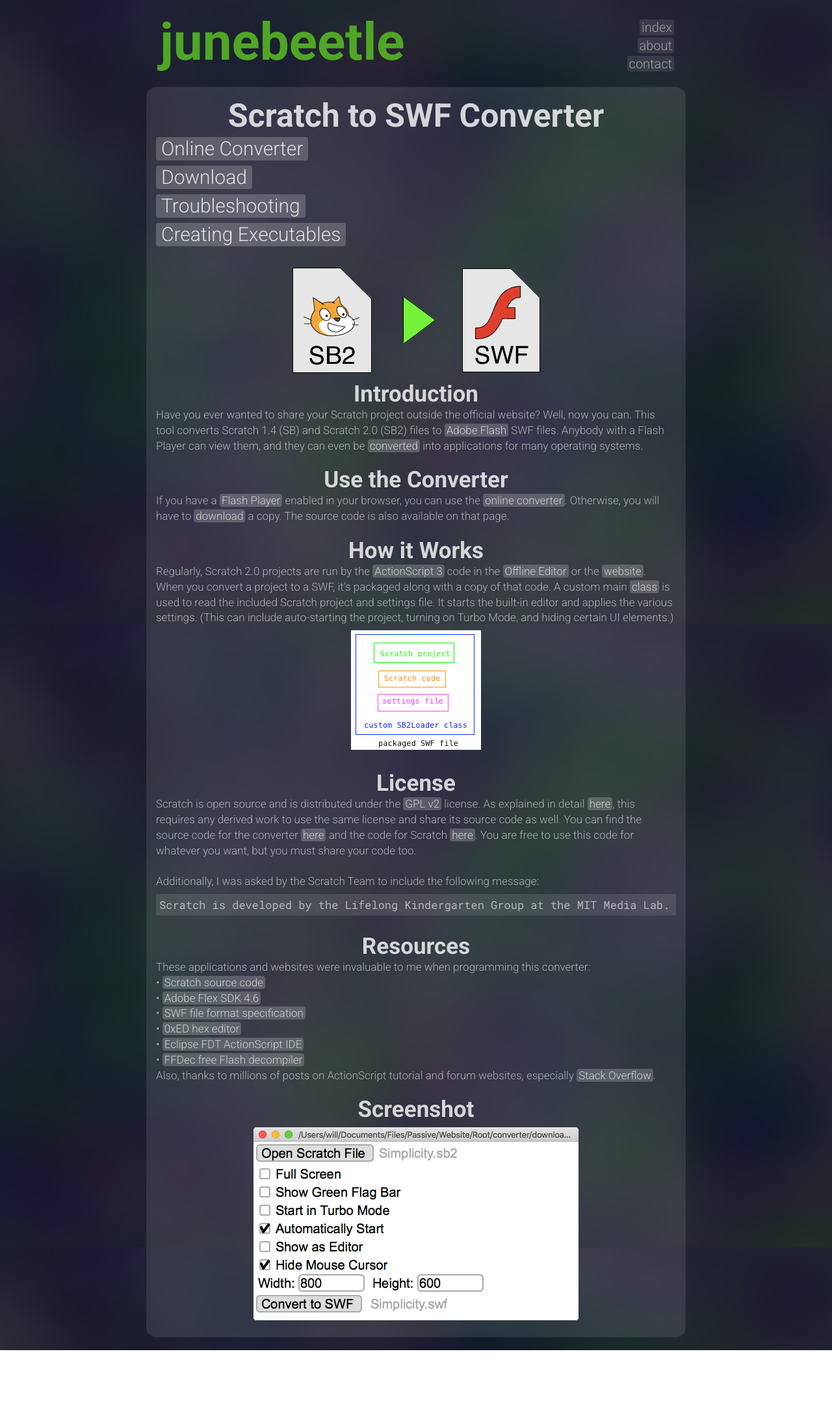
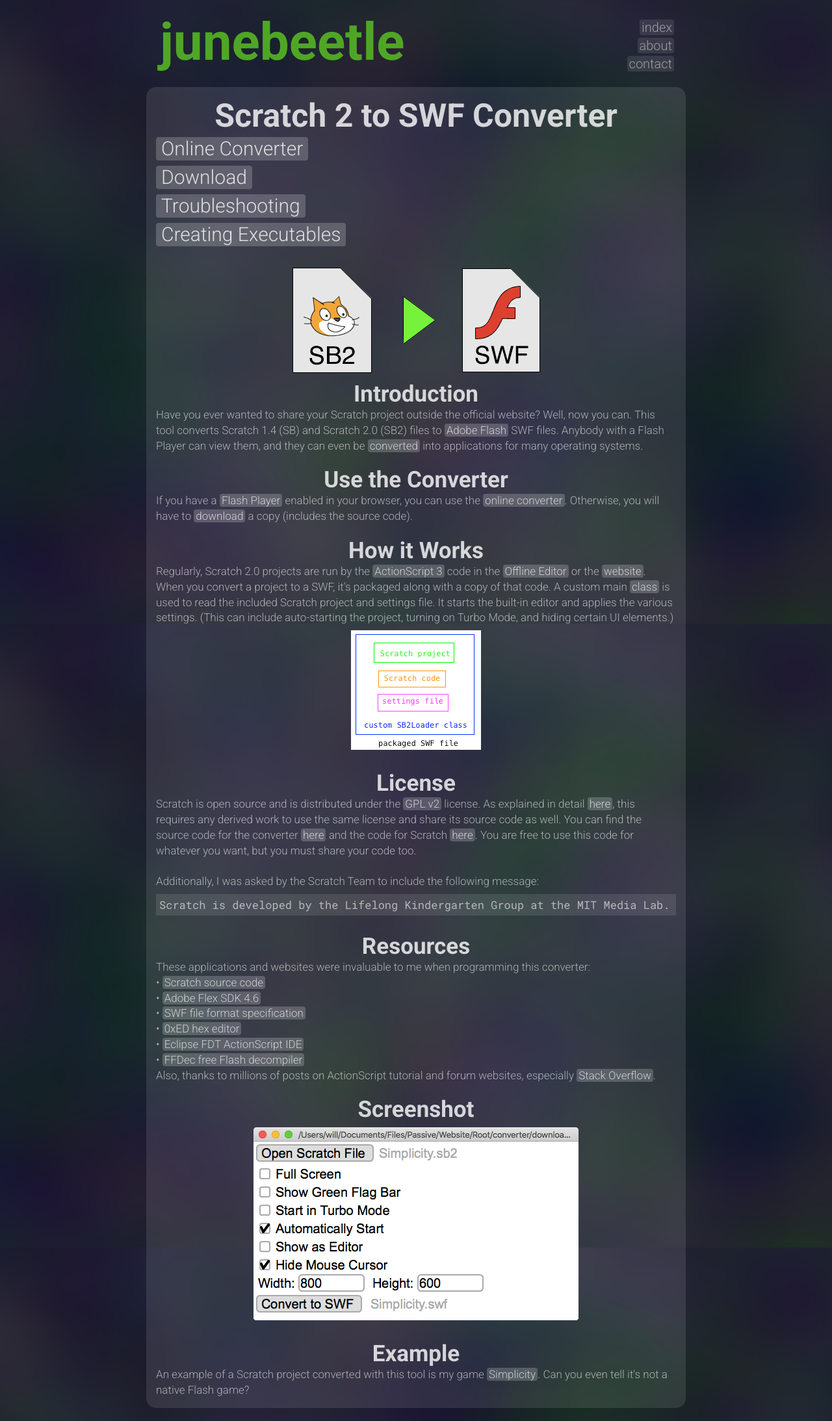
Before and after one commit to junebeetle/junebeetle.github.io, a plain HTML site: page converter/index.html in a window 1280 px wide. Shown: the whole page at 65% size. Before the commit the page ends 2078 px from the top, so only its background shows below. Drawn offline with Linux system fonts and the light colour scheme.

Commit message:
Small updates to a couple pages

```diff
--- a/converter/index.html
+++ b/converter/index.html
@@ -9,7 +9,7 @@
 			<iframe src="/common.html" class="commonFrame"></iframe>
 		</div>
 		<div>
-			<h1>Scratch to SWF Converter</h1>
+			<h1>Scratch 2 to SWF Converter</h1>
 			<p><a class="button" href="/converter/online">Online Converter</a>
 			<br><a class="button" href="/converter/download">Download</a>
 			<br><a class="button" href="/converter/troubleshooting">Troubleshooting</a>
@@ -20,7 +20,7 @@
 			<p>Have you ever wanted to share your Scratch project outside the official website? Well, now you can. This tool converts Scratch 1.4 (SB) and Scratch 2.0 (SB2) files to <a href="http://en.wikipedia.org/wiki/Adobe_Flash">Adobe Flash</a> SWF files. Anybody with a Flash Player can view them, and they can even be <a href="/converter/executables">converted</a> into applications for many operating systems.</p>
 			<br>
 			<h2>Use the Converter</h2>
-			<p>If you have a <a href="https://get.adobe.com/flashplayer/">Flash Player</a> enabled in your browser, you can use the <a href="/converter/online">online converter</a>. Otherwise, you will have to <a href="/converter/download">download</a> a copy. The source code is also available on that page.</p>
+			<p>If you have a <a href="https://get.adobe.com/flashplayer/">Flash Player</a> enabled in your browser, you can use the <a href="/converter/online">online converter</a>. Otherwise, you will have to <a href="/converter/download">download</a> a copy (includes the source code).</p>
 			<br>
 			<h2>How it Works</h2>
 			<p>Regularly, Scratch 2.0 projects are run by the <a href="https://en.wikipedia.org/wiki/ActionScript#ActionScript_3.0">ActionScript 3</a> code in the <a href="https://scratch.mit.edu/download/scratch2">Offline Editor</a> or the <a href="https://scratch.mit.edu">website</a>. When you convert a project to a SWF, it's packaged along with a copy of that code. A custom main <a href="https://help.adobe.com/en_US/FlashPlatform/reference/actionscript/3/Class.html">class</a> is used to read the included Scratch project and settings file. It starts the built-in editor and applies the various settings. (This can include auto-starting the project, turning on Turbo Mode, and hiding certain UI elements.)</p>
@@ -44,6 +44,9 @@
 			<br>
 			<h2>Screenshot</h2>
 			<center><img src="/converter/screenshot.png"></center>
+			<br>
+			<h2>Example</h2>
+			<p>An example of a Scratch project converted with this tool is my game <a href="/simplicity">Simplicity</a>. Can you even tell it's not a native Flash game?</p>
 		</div>
 	</body>
 </html>
```
Also changed, not shown: damaged/index.html (+4 -3 lines), index.html (+1 -1 lines), mojave/index.html (+1 -1 lines), mojave/10145DP2.txt.
